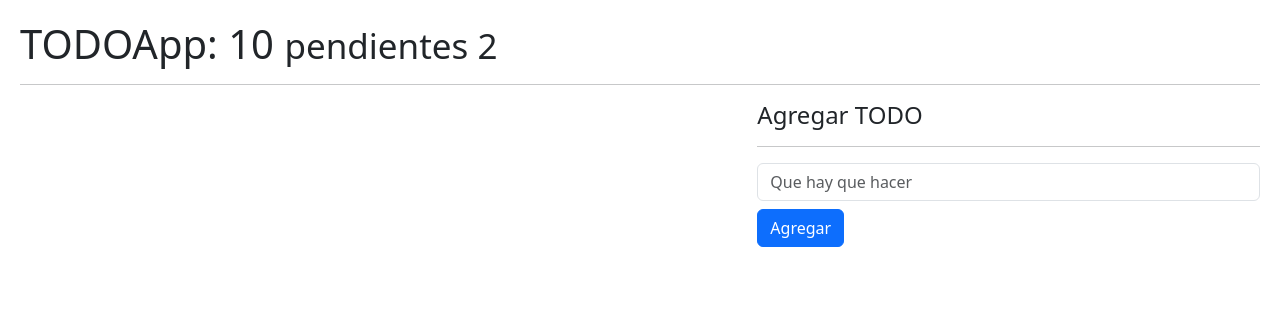
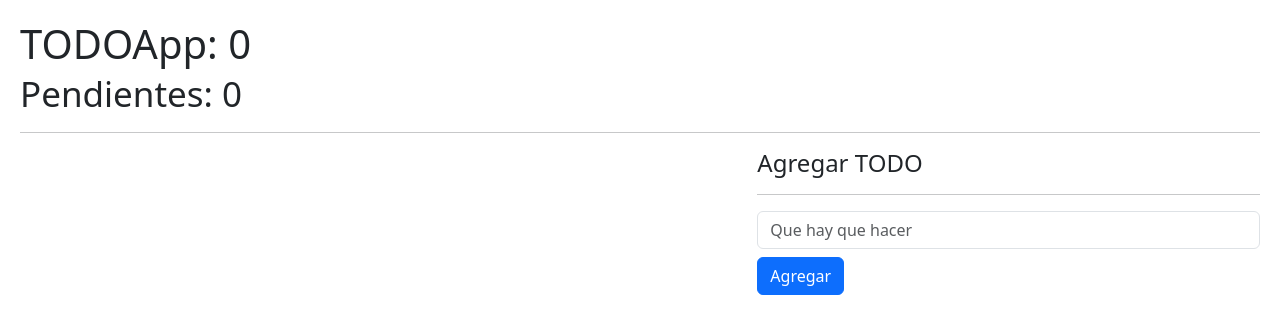
Before and after one commit to ForeverMikk/fernando-hooks, a React (Vite) app: page / in a window 1280 px wide. Shown: the top 334 px of the page. Built offline with nearby package versions, Linux system fonts and the light colour scheme.

Commit message:
Tarea: crear custom hook useTodo

```diff
--- a/src/08-useReducer/TodoApp.jsx
+++ b/src/08-useReducer/TodoApp.jsx
@@ -1,67 +1,18 @@
-import { useEffect, useReducer } from "react"
-import { todoReducer } from "./totoReducer";
 import { TodoList } from "./TodoList";
 import { TodoAdd } from "./TodoAdd";
-
-const initialState = [
-    // {
-    //     id: new Date().getTime(),
-    //     description: 'Recolectar la piedra del alma',
-    //     done: false,
-    // },
-    // {
-    //     id: new Date().getTime() * 3,
-    //     description: 'Recolectar la piedra del poder',
-    //     done: false,
-    // }
-]
-
-const init = () => {
-    // Esta funcion indica que si el valor del arreglo es null, regresa un arreglo vacio
-    // Si no, regresa el valor del local Storage
-    return JSON.parse(localStorage.getItem('todos')) || [];
-
-}
+import { useTodo } from "../hooks";
 
 export const TodoApp = () => {
 
-    const [todos, dispatch] = useReducer(todoReducer, initialState, init);
-
-    useEffect(() => {
-      localStorage.setItem('todos', JSON.stringify(todos)); //Seteas los valores del localStorage cada que cambian los todos
-    }, [todos]);
-
-
-    const handleNewTodo = (todo) => {
-        const action = {
-            type: '[TODO] Add Todo',
-            payload: todo
-        }
-
-        dispatch(action);
-    }
-
-    const handleDeleteTodo = (id) => {
-        const action = {
-            type: '[TODO] Remove Todo',
-            payload: id
-        }
-
-        dispatch(action);
-    }
-
-    const handleToggleTodo = (id) => {
-        const action = {
-            type: '[TODO] Toggle Todo',
-            payload: id
-        }
-
-        dispatch(action)
-    }
+  const {todos, handleDeleteTodo, handleNewTodo, handleToggleTodo} = useTodo();
 
   return (
     <>
-        <h1>TODOApp: 10 <small>pendientes 2</small> </h1>
+        <h1>
+            TODOApp: {todos.length}
+            <br />
+            <small> Pendientes: {todos.filter(todo => !todo.done).length}</small>
+        </h1>
         <hr />
         <div className="row">
             <div className="col-7">
--- a/src/08-useReducer/TodoList.jsx
+++ b/src/08-useReducer/TodoList.jsx
@@ -2,8 +2,6 @@ import { TodoItem } from "./TodoItem"
 import PropTypes from 'prop-types';
 
 export const TodoList = ({todos = [], onDeleteTodo, onToggleTodo}) => {
-
-
 
   return (
     <ul className="list-group">
--- a/src/hooks/index.js
+++ b/src/hooks/index.js
@@ -1,3 +1,4 @@
 export * from './useCounter';
 export * from './useFetch';
 export * from './useForm';
+export * from './useTodo';
--- /dev/null
+++ b/src/hooks/useTodo.js
@@ -0,0 +1,50 @@
+import { useEffect, useReducer } from "react";
+import { todoReducer } from "../08-useReducer/totoReducer";
+
+const init = () => {
+    // Esta funcion indica que si el valor del arreglo es null, regresa un arreglo vacio
+    // Si no, regresa el valor del local Storage
+    return JSON.parse(localStorage.getItem('todos')) || [];
+
+}
+
+export const useTodo = () => {
+
+    const [todos, dispatch] = useReducer(todoReducer, [], init);
+
+    useEffect(() => {
+      localStorage.setItem('todos', JSON.stringify(todos)); //Seteas los valores del localStorage cada que cambian los todos
+    }, [todos]);
+
+
+    const handleNewTodo = (todo) => {
+        const action = {
+            type: '[TODO] Add Todo',
+            payload: todo
+        }
+        dispatch(action);
+    }
+
+    const handleDeleteTodo = (id) => {
+        const action = {
+            type: '[TODO] Remove Todo',
+            payload: id
+        }
+        dispatch(action);
+    }
+
+    const handleToggleTodo = (id) => {
+        const action = {
+            type: '[TODO] Toggle Todo',
+            payload: id
+        }
+        dispatch(action)
+    }
+
+    return {
+        todos,
+        handleDeleteTodo,
+        handleNewTodo,
+        handleToggleTodo
+    }
+}
```
